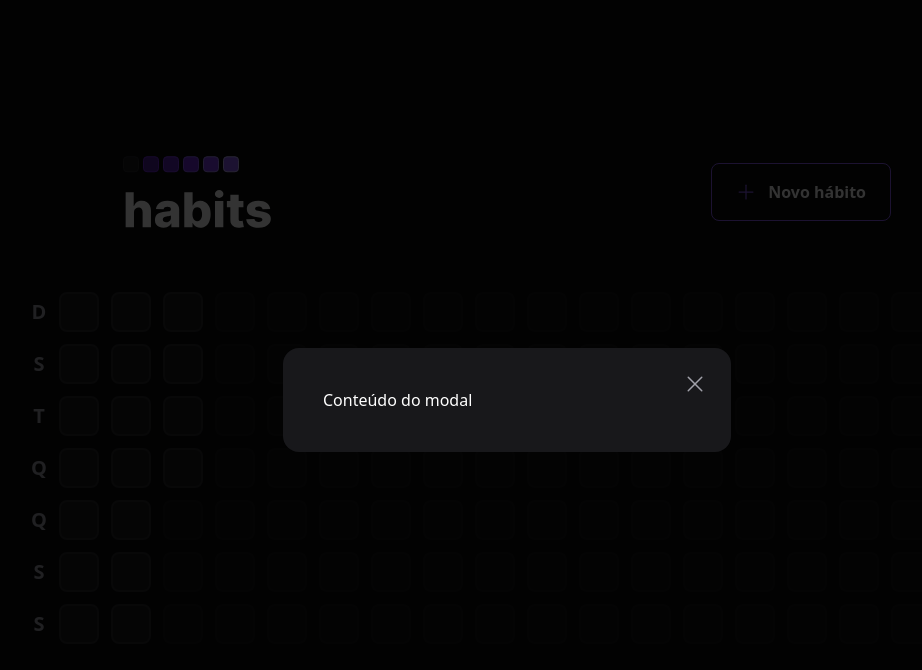
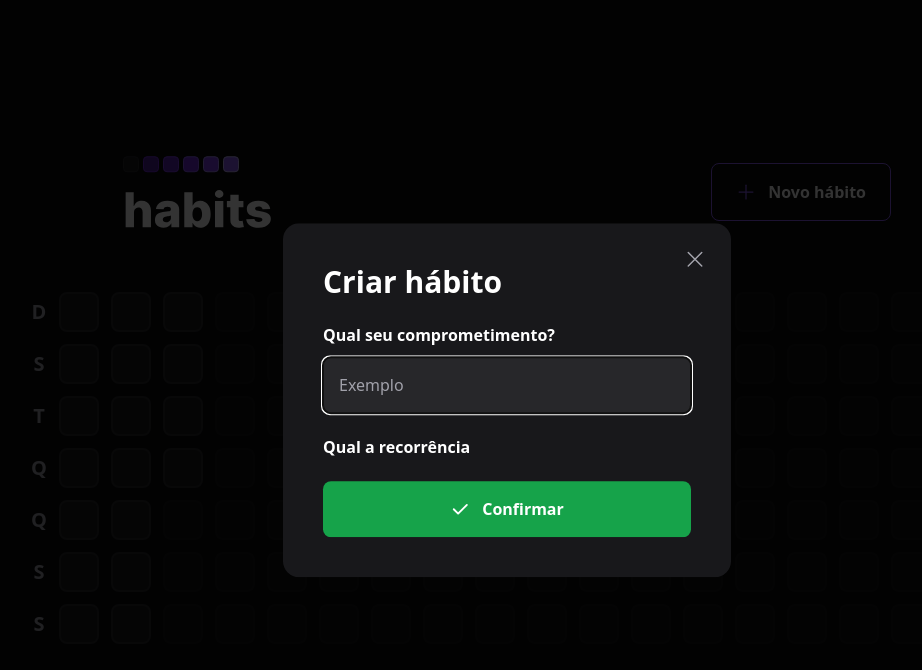
Before and after one commit to JP-Go/nlw-setup-2023, a React (Vite) app in the folder web/: page / in a window 1280 px wide. Both pictures are taken after a click on the button "Novo hábito". Shown: the top 670 px of the page, without its empty margins (133-1055 px from the left). Built offline with nearby package versions, Linux system fonts and the light colour scheme.

Commit message:
Setup create habit dialog on header component using radix-ui/react-dialog

```diff
--- a/web/src/components/Header.tsx
+++ b/web/src/components/Header.tsx
@@ -1,16 +1,14 @@
 import { Plus, X } from "phosphor-react";
-import { useState } from "react";
 import logoImage from "../assets/logo.svg";
-import * as Dialog from '@radix-ui/react-dialog';
+import * as Dialog from "@radix-ui/react-dialog";
+import { NewHabitForm } from "./NewHabitForm";
 
 export function Header() {
-
   return (
     <div className="w-full max-w-3xl mx-auto flex items-center justify-between">
       <img src={logoImage} alt="Habits" />
 
       <Dialog.Root>
-
         <Dialog.Trigger
           type="button"
           className="border border-violet-500 font-semibold rounded-lg px-6 py-4 flex items-center gap-3 hover:border-violet-300"
@@ -18,18 +16,20 @@ export function Header() {
           <Plus size={20} className="text-violet-500" /> Novo hábito
         </Dialog.Trigger>
 
-        <Dialog.Portal >
+        <Dialog.Portal>
           <Dialog.Overlay className="h-screen w-screen bg-black/80 fixed inset-0" />
 
           <Dialog.Content className="absolute p-10 bg-zinc-900 rounded-2xl w-full max-w-md top-1/2 left-1/2 -translate-x-1/2 -translate-y-1/2">
             <Dialog.Close className="absolute top-6 right-6 text-zinc-400 hover:text-zinc-200">
               <X size={24} aria-label="Fechar" />
-            </ Dialog.Close>
-            Conteúdo do modal
+            </Dialog.Close>
+            <Dialog.Title className="text-3xl font-extrabold leading-tight">
+              Criar hábito
+            </Dialog.Title>
+            <NewHabitForm />
           </Dialog.Content>
         </Dialog.Portal>
-
-      </Dialog.Root >
+      </Dialog.Root>
     </div>
   );
 }
```
